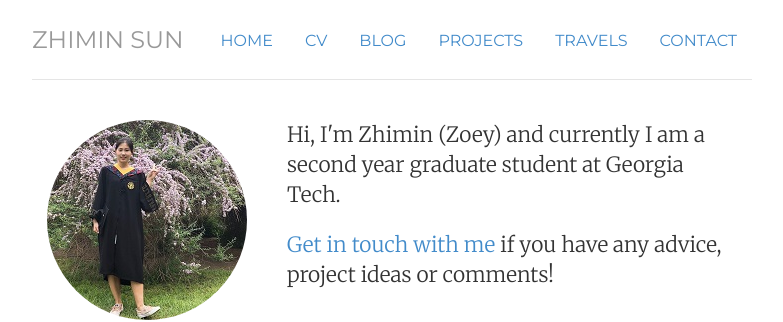
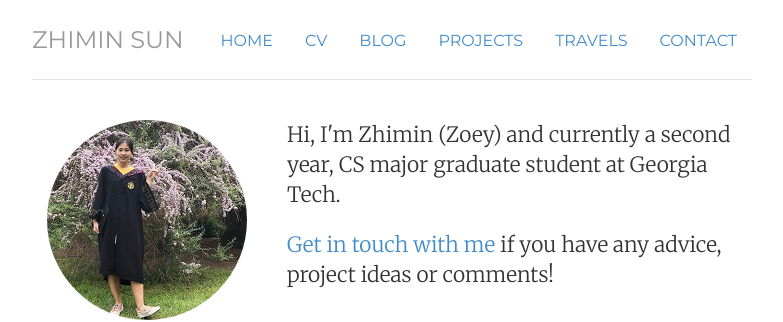
Before and after one commit to Zoe353/Zoe353.github.io, a Jekyll site: the page built from index.html, in a window 1280 px wide. Shown: the top 322 px of the page, without its empty margins (248-1031 px from the left). Built offline with Jekyll 4.4.1, drawn with Linux system fonts in a browser that asks for light colours.

```diff
--- a/index.html
+++ b/index.html
@@ -8,7 +8,7 @@
 	<img  class="img-circle avatar" alt="Zhimin Sun" src="img/zhimin-flower-200px.jpg">
 	</div>
 	<div itemscope itemtype="http://data-vocabulary.org/Person" class="col-sm-8">
-	<p class="lead">Hi, I'm <span itemprop="name">Zhimin (Zoey)</span> and currently I am a second year graduate student at Georgia Tech.</p>
+	<p class="lead">Hi, I'm <span itemprop="name">Zhimin (Zoey)</span> and currently a second year, CS major graduate student at Georgia Tech.</p>
      <p class="lead"><a href="mailto:szm19960924@gmail.com">Get in touch with me</a> if you have any advice, project ideas or comments!</p>
 		<!-- 	<p>I get by as a <span itemprop="title">librarian</span>, <span itemprop="title">front end developer</span>, <span itemprop="title">UI designer</span>, <span itemprop="title">digital publisher</span>, and music enthusiast living in <span itemprop="address" itemscope
     itemtype="http://data-vocabulary.org/Address"> <span itemprop="locality">Atlanta</span>, <span itemprop="region">Georgia</span></span> and working for <a href="http://www.publishing.umich.edu">Michigan Publishing</a> at <span itemprop="affiliation">the <a href="http://www.lib.umich.edu">University of Michigan Library</a></span>.</p>
```
